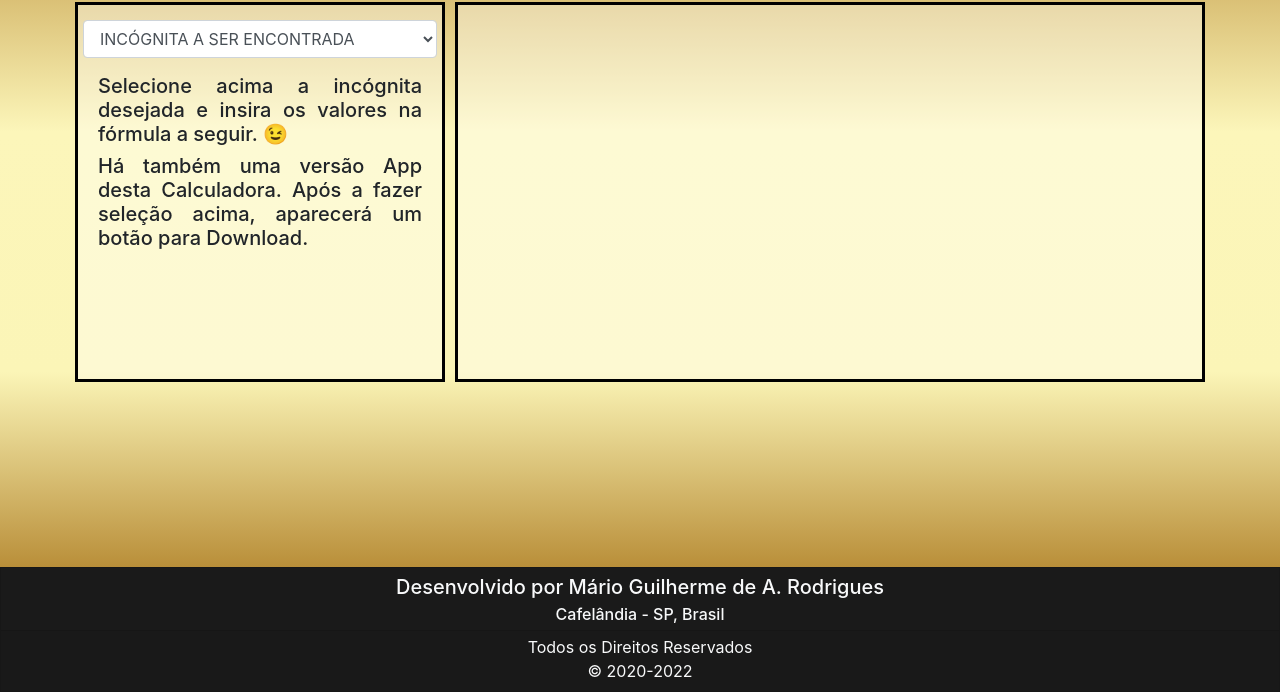
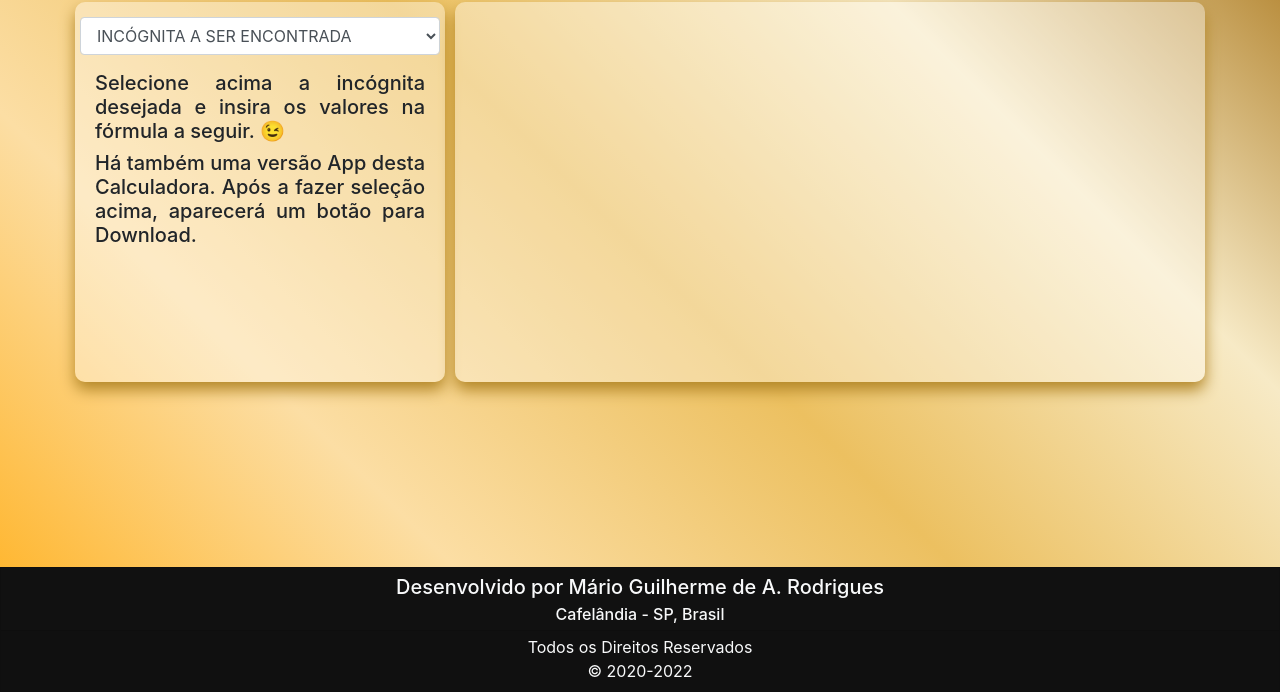
Before and after one commit to MarioGuilherme/about, a plain HTML site: page iframes/bhaskara/index.html in a window 1280 px wide. Shown: the part 108-800 px from the top of the page. Drawn offline with Linux system fonts and the light colour scheme; some packages are replaced by stand-ins of ours; a script that the page names is missing.

Commit message:
COMPLETO

```diff
--- a/iframes/bhaskara/css/estilo.css
+++ b/iframes/bhaskara/css/estilo.css
@@ -1,14 +1,15 @@
 body {
-    background: linear-gradient(to bottom, #BF953F, #FCF6BA, #FBF5B7, #AA771C);
+    background: linear-gradient(45deg, rgb(255, 180, 40) 0%, rgb(252, 222, 164) 25%, rgb(236, 192, 96), rgb(247, 234, 198) 75%, rgba(170, 119, 28, 1) 100%);
     background-repeat: no-repeat;
     background-position: center;
     padding-bottom: -125rem;
 }
 
 .area-resultado {
-    border: black solid 3px;
+    box-shadow: 0 8px 15px 0 #B38728;
     height: 23.725rem;
     background-color: rgba(255, 255, 255, 0.363);
+    border-radius: 10px;
 }
 
 h2 {
@@ -53,10 +54,11 @@ h1 {
 }
 
 .area-calculo {
-    border: black solid 3px;
+    box-shadow: 0 8px 15px 0 #B38728;
     height: 23.725rem;
     padding: 15px;
     background-color: rgba(255, 255, 255, 0.363);
+    border-radius: 10px;
 }
 
 p {
@@ -67,7 +69,7 @@ p {
 
 .rodape,
 .cabecalho {
-    background-color: #1a1a1a;
+    background-color: #111111;
 }
 
 .fim {
--- a/iframes/bhaskara/index.html
+++ b/iframes/bhaskara/index.html
@@ -465,7 +465,7 @@
             Swal.fire({
                 icon: 'success',
                 title: 'Download Realizado',
-                html: '<div style="text-align:justify";>Após o download, permita "Instalar Apps Desconhecidos", e siga as instruções para conseguir executar essa tecnologia deslumbrante😉! Caso não consiga, contate ao Administrador: </div>' + '<br>' + '<div style="text-align:center";><img src="img/whats-logo.png" style="widht: 32px; height: 32px;"><a href="https://wa.me/5514997258378" style="text-decoration: none;"> +55 (14) 99725-8378</a></div>',
+                html: '<div style="text-align:justify";>Após o download, permita "Instalar Apps Desconhecidos", e siga as instruções para conseguir executar essa tecnologia deslumbrante!😉 Caso não consiga, contate ao Administrador: </div>' + '<br>' + '<div style="text-align:center";><img src="img/whats-logo.png" style="widht: 32px; height: 32px;"><a href="https://wa.me/5514997258378" style="text-decoration: none;"> +55 (14) 99725-8378</a></div>',
                 background: 'url(img/fundo-alerta.png) no-repeat center',
             })
         }
```
